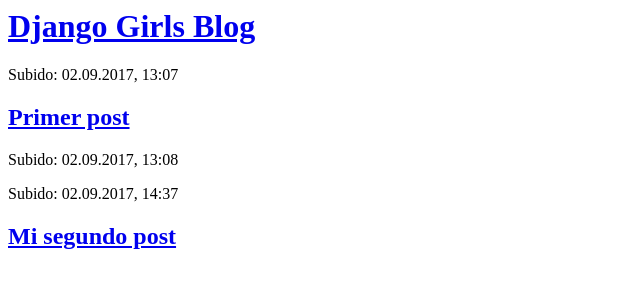
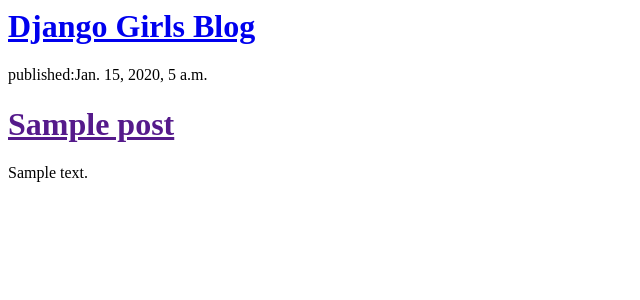
Before and after one commit to Kyenriquez/my-first-blog, a Django app: template blog/templates/blog/post_list.html in a window 1280 px wide. Shown: the top 300 px of the page, without its empty margins (0-640 px from the left). Run offline with Django 3.2, Linux system fonts and the light colour scheme; the template is opened without the code that fills it: values that come from a table or form of the project are taken from there, others are empty; tables that the repository leaves empty hold one stand-in row (values such as "Sample post").

Commit message:
Se modificaron los templates

```diff
--- a/blog/templates/blog/post_list.html
+++ b/blog/templates/blog/post_list.html
@@ -6,16 +6,12 @@
     <div>
       <h1><a href="https://tutorial.djangogirls.org/es/django_models/">Django Girls Blog </a></h1>
     </div>
-    <div>
-      <p>Subido: 02.09.2017, 13:07</p>
-      <h2><a href="https://tutorial.djangogirls.org/es/django_models/">Primer post</a></h2>
-    </div>
-    <div>
-      <p>Subido: 02.09.2017, 13:08</p>
-    </div>
-    <div>
-      <p> Subido: 02.09.2017, 14:37 </p>
-      <h2><a href="https://tutorial.djangogirls.org/es/django_models/">Mi segundo post </a></h2>
-    </div>
+    {% for post in posts %}
+      <div>
+        <p>published:{{post.published_date}}</p>
+        <h1><a href="">{{post.title}}</a></h1>
+        <p>{{post.text|linebreaksbr}}</p>
+      </div>
+    {% endfor %}
   </body>
 </html>
--- a/blog/views.py
+++ b/blog/views.py
@@ -1,5 +1,7 @@
 from django.shortcuts import render
-
+from django.utils import timezone
+from .models import Post
 # Create your views here.
 def post_list(request):
-    return render(request, 'blog/post_list.html', {})
+    posts=Post.objects.filter(published_date__lte=timezone.now()).order_by('published_date') #lte es menor o igual a
+    return render(request, 'blog/post_list.html', {'posts':posts})
```
Also changed, not shown: blog/templates/blog/post_listHTML.html (added, +21 -0 lines).
